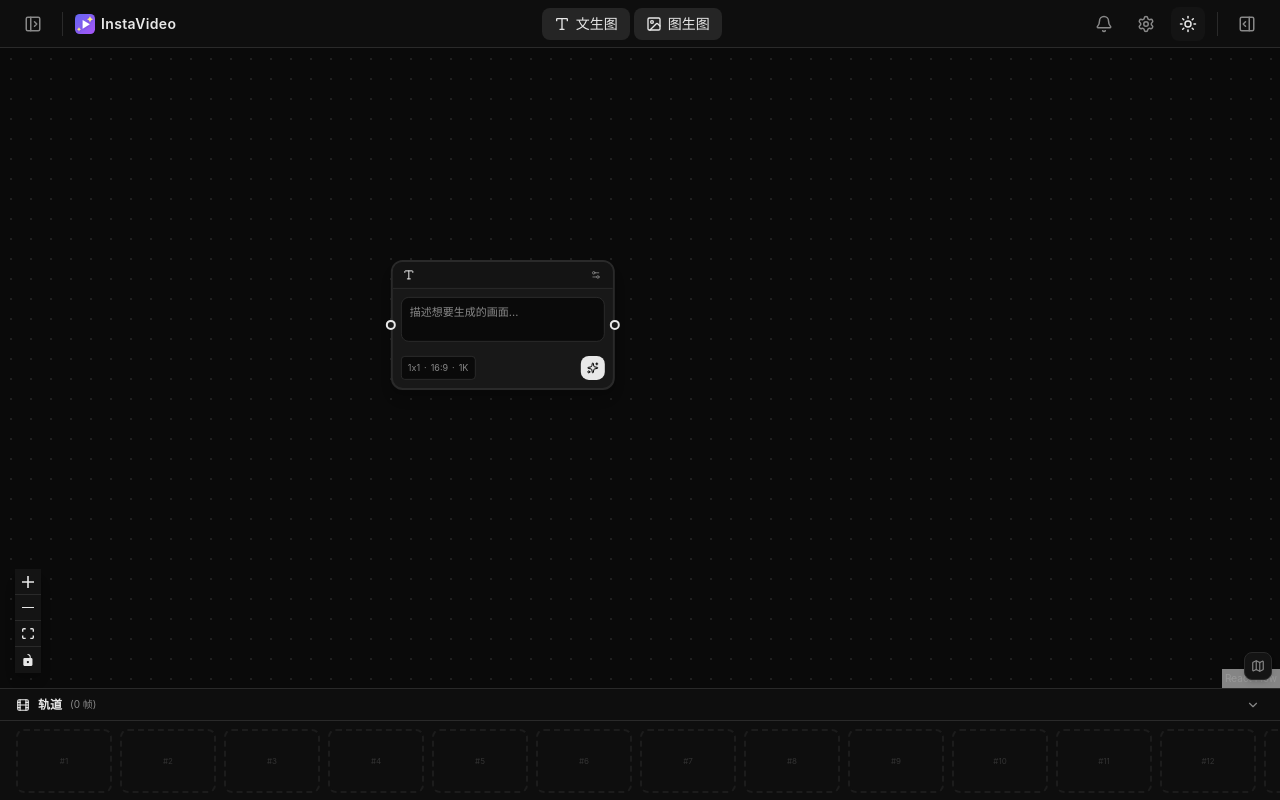
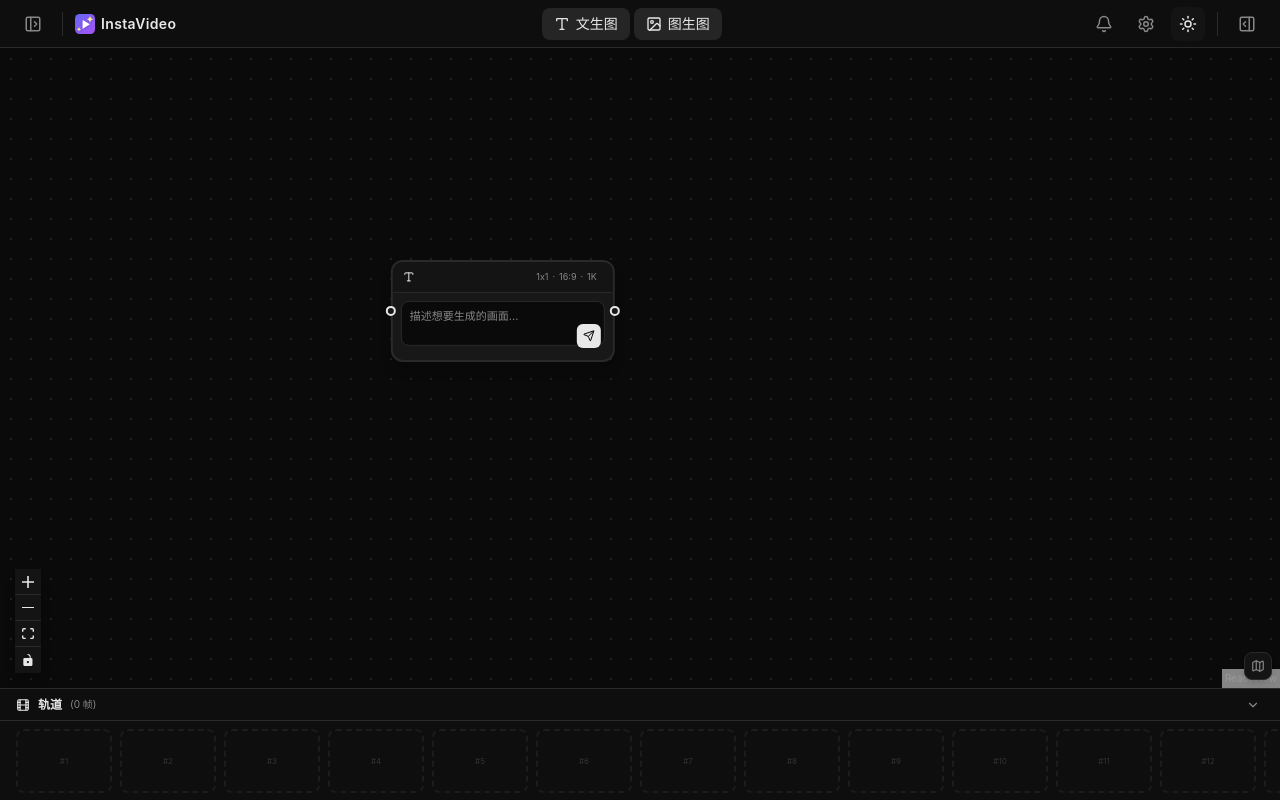
Before and after one commit to iwangbowen/vision-gen, a React (Vite) app: page / in a window 1280 px wide. Both pictures are taken after a click on the button "文生图". Built offline with nearby package versions, Linux system fonts and the light colour scheme.

Commit message:
feat(节点管理): 更新image2image节点的布局和样式 [实现: 调整节点间距和位置，更新按钮样式以显示属性设置]

```diff
--- a/src/components/nodes/Image2ImageNode.tsx
+++ b/src/components/nodes/Image2ImageNode.tsx
@@ -1,6 +1,6 @@
 import { memo, useState, useRef, useEffect } from 'react';
 import { Handle, Position, type NodeProps } from '@xyflow/react';
-import { ImageIcon, Sparkles, Loader2, Settings2, Upload, Library, Scissors } from 'lucide-react';
+import { ImageIcon, Send, Loader2, Upload, Library, Scissors } from 'lucide-react';
 import { useCanvasStore } from '../../stores/canvasStore';
 import AssetPickerDialog from '../ui/AssetPickerDialog';
 import ImageContextMenu from '../ui/ImageContextMenu';
@@ -74,7 +74,7 @@ function Image2ImageNode({ id, data }: NodeProps) {
 
   return (
     <div className="node-card w-56 rounded-xl border-2 bg-node-bg dark:bg-node-bg-dark border-node-border dark:border-node-border-dark shadow-lg">
-      {/* Header - icon only */}
+      {/* Header - icon and settings */}
       <div className="flex items-center justify-between px-2.5 py-1.5 bg-surface dark:bg-surface-dark border-b border-border dark:border-border-dark rounded-t-xl">
         <div className="flex items-center gap-1.5">
           <ImageIcon size={12} className="text-emerald-500" />
@@ -84,14 +84,24 @@ function Image2ImageNode({ id, data }: NodeProps) {
         </div>
         <button
           type="button"
-          className="p-0.5 rounded hover:bg-surface-hover dark:hover:bg-surface-hover-dark text-text-secondary dark:text-text-secondary-dark"
+          className="flex items-center gap-1 px-1.5 py-0.5 rounded hover:bg-surface-hover dark:hover:bg-surface-hover-dark text-[9px] text-text-secondary dark:text-text-secondary-dark transition-colors"
           onClick={() => {
             setSelectedNodeId(id);
             setRightPanelOpen(true);
           }}
-          title="设置"
+          title="打开属性设置"
         >
-          <Settings2 size={10} />
+          <span>{nodeData.gridSize || '1x1'}</span>
+          <span>·</span>
+          <span>{nodeData.aspectRatio || '16:9'}</span>
+          <span>·</span>
+          <span className="uppercase">{nodeData.imageSize || '1k'}</span>
+          {nodeData.style && (
+            <>
+              <span>·</span>
+              <span>{IMAGE_STYLE_OPTIONS.find(o => o.value === nodeData.style)?.label || nodeData.style}</span>
+            </>
+          )}
         </button>
       </div>
 
@@ -189,42 +199,27 @@ function Image2ImageNode({ id, data }: NodeProps) {
           onChange={handleImageUpload}
         />
 
+        <div className="relative">
           <textarea
             ref={textareaRef}
             value={localPrompt}
             onChange={(e) => setLocalPrompt(e.target.value)}
             placeholder="输入提示词..."
             rows={2}
-          className="w-full px-2 py-1.5 rounded-lg text-[11px] resize-none bg-canvas-bg dark:bg-canvas-bg-dark text-text-primary dark:text-text-primary-dark border border-border dark:border-border-dark focus:outline-none focus:border-accent placeholder:text-text-secondary dark:placeholder:text-text-secondary-dark min-h-8 max-h-40 overflow-y-auto custom-scrollbar"
+            className="w-full pl-2 pr-8 py-1.5 rounded-lg text-[11px] resize-none bg-canvas-bg dark:bg-canvas-bg-dark text-text-primary dark:text-text-primary-dark border border-border dark:border-border-dark focus:outline-none focus:border-accent placeholder:text-text-secondary dark:placeholder:text-text-secondary-dark min-h-8 max-h-40 overflow-y-auto custom-scrollbar"
           />
-
-        {/* Compact settings + generate row */}
-        <div className="flex items-center gap-1.5">
-          <div className="h-6 flex items-center gap-1 px-1.5 py-1 rounded bg-canvas-bg dark:bg-canvas-bg-dark border border-border dark:border-border-dark text-[9px] text-text-secondary dark:text-text-secondary-dark">
-            <span>{nodeData.gridSize || '1x1'}</span>
-            <span>·</span>
-            <span>{nodeData.aspectRatio || '16:9'}</span>
-            <span>·</span>
-            <span className="uppercase">{nodeData.imageSize || '1k'}</span>
-            {nodeData.style && (
-              <>
-                <span>·</span>
-                <span>{IMAGE_STYLE_OPTIONS.find(o => o.value === nodeData.style)?.label || nodeData.style}</span>
-              </>
-            )}
-          </div>
           <button
             type="button"
             onClick={handleGenerate}
             disabled={nodeData.status === 'generating'}
             aria-label={nodeData.status === 'generating' ? '生成中' : '生成'}
             title={nodeData.status === 'generating' ? '生成中' : '生成'}
-            className="ml-auto shrink-0 w-6 h-6 flex items-center justify-center rounded-lg transition-colors bg-emerald-500 text-white hover:bg-emerald-600 disabled:opacity-50 disabled:cursor-not-allowed"
+            className="absolute right-1 bottom-1 w-6 h-6 flex items-center justify-center rounded-md transition-colors bg-emerald-500 text-white hover:bg-emerald-600 disabled:opacity-50 disabled:cursor-not-allowed"
           >
             {nodeData.status === 'generating' ? (
               <Loader2 size={12} className="animate-spin" />
             ) : (
-              <Sparkles size={12} />
+              <Send size={12} />
             )}
           </button>
         </div>
--- a/src/components/nodes/Text2ImageNode.tsx
+++ b/src/components/nodes/Text2ImageNode.tsx
@@ -1,6 +1,6 @@
 import { memo, useState, useRef, useEffect } from 'react';
 import { Handle, Position, type NodeProps } from '@xyflow/react';
-import { Type, Sparkles, Loader2, Settings2 } from 'lucide-react';
+import { Type, Send, Loader2 } from 'lucide-react';
 import { useCanvasStore } from '../../stores/canvasStore';
 import type { Text2ImageData } from '../../types';
 import { IMAGE_STYLE_OPTIONS } from '../../utils/constants';
@@ -32,7 +32,7 @@ function Text2ImageNode({ id, data }: NodeProps) {
       bg-node-bg dark:bg-node-bg-dark
       border-node-border dark:border-node-border-dark
       shadow-lg">
-      {/* Header - icon only */}
+      {/* Header - icon and settings */}
       <div className="flex items-center justify-between px-2.5 py-1.5
         bg-surface dark:bg-surface-dark
         border-b border-border dark:border-border-dark">
@@ -44,37 +44,13 @@ function Text2ImageNode({ id, data }: NodeProps) {
         </div>
         <button
           type="button"
-          className="p-0.5 rounded hover:bg-surface-hover dark:hover:bg-surface-hover-dark text-text-secondary dark:text-text-secondary-dark"
+          className="flex items-center gap-1 px-1.5 py-0.5 rounded hover:bg-surface-hover dark:hover:bg-surface-hover-dark text-[9px] text-text-secondary dark:text-text-secondary-dark transition-colors"
           onClick={() => {
             setSelectedNodeId(id);
             setRightPanelOpen(true);
           }}
-          title="设置"
+          title="打开属性设置"
         >
-          <Settings2 size={10} />
-        </button>
-      </div>
-
-      {/* Body */}
-      <div className="p-2 space-y-2">
-        <textarea
-          ref={textareaRef}
-          value={localPrompt}
-          onChange={(e) => setLocalPrompt(e.target.value)}
-          placeholder="描述想要生成的画面..."
-          rows={2}
-          className="w-full px-2 py-1.5 rounded-lg text-[11px] resize-none
-            bg-canvas-bg dark:bg-canvas-bg-dark
-            text-text-primary dark:text-text-primary-dark
-            border border-border dark:border-border-dark
-            focus:outline-none focus:border-accent
-            placeholder:text-text-secondary dark:placeholder:text-text-secondary-dark
-            min-h-10 max-h-40 overflow-y-auto custom-scrollbar"
-        />
-
-        {/* Compact settings + generate row */}
-        <div className="flex items-center gap-1.5">
-          <div className="h-6 flex items-center gap-1 px-1.5 py-1 rounded bg-canvas-bg dark:bg-canvas-bg-dark border border-border dark:border-border-dark text-[9px] text-text-secondary dark:text-text-secondary-dark">
           <span>{nodeData.gridSize || '1x1'}</span>
           <span>·</span>
           <span>{nodeData.aspectRatio || '16:9'}</span>
@@ -86,14 +62,33 @@ function Text2ImageNode({ id, data }: NodeProps) {
               <span>{IMAGE_STYLE_OPTIONS.find(o => o.value === nodeData.style)?.label || nodeData.style}</span>
             </>
           )}
+        </button>
       </div>
+
+      {/* Body */}
+      <div className="p-2">
+        <div className="relative">
+          <textarea
+            ref={textareaRef}
+            value={localPrompt}
+            onChange={(e) => setLocalPrompt(e.target.value)}
+            placeholder="描述想要生成的画面..."
+            rows={2}
+            className="w-full pl-2 pr-8 py-1.5 rounded-lg text-[11px] resize-none
+              bg-canvas-bg dark:bg-canvas-bg-dark
+              text-text-primary dark:text-text-primary-dark
+              border border-border dark:border-border-dark
+              focus:outline-none focus:border-accent
+              placeholder:text-text-secondary dark:placeholder:text-text-secondary-dark
+              min-h-10 max-h-40 overflow-y-auto custom-scrollbar"
+          />
           <button
             type="button"
             onClick={handleGenerate}
             disabled={nodeData.status === 'generating'}
             aria-label={nodeData.status === 'generating' ? '生成中' : '生成'}
             title={nodeData.status === 'generating' ? '生成中' : '生成'}
-            className="ml-auto shrink-0 w-6 h-6 flex items-center justify-center rounded-lg
+            className="absolute right-1 bottom-1 w-6 h-6 flex items-center justify-center rounded-md
               transition-colors
               bg-accent text-white dark:text-black hover:bg-accent-hover
               disabled:opacity-50 disabled:cursor-not-allowed"
@@ -101,7 +96,7 @@ function Text2ImageNode({ id, data }: NodeProps) {
             {nodeData.status === 'generating' ? (
               <Loader2 size={12} className="animate-spin" />
             ) : (
-              <Sparkles size={12} />
+              <Send size={12} />
             )}
           </button>
         </div>
--- a/src/stores/canvasStore.ts
+++ b/src/stores/canvasStore.ts
@@ -605,10 +605,11 @@ export const useCanvasStore = create<CanvasState>((set, get) => ({
       img.src = generatedImage;
     });
 
-    const cellSpacing = 250; // Increased spacing for image2image nodes
+    const cellSpacingX = 250; // Increased spacing for image2image nodes
+    const cellSpacingY = 300; // Increased vertical spacing for image2image nodes
     const padding = 20;
-    const groupWidth = size * cellSpacing + padding * 2;
-    const groupHeight = size * cellSpacing + padding * 2 + 40; // extra 40 for label
+    const groupWidth = size * cellSpacingX + padding * 2;
+    const groupHeight = size * cellSpacingY + padding * 2 + 40; // extra 40 for label
 
     // Create a group node as the parent
     const groupId = getNodeId();
@@ -627,8 +628,8 @@ export const useCanvasStore = create<CanvasState>((set, get) => ({
       id: getNodeId(),
       type: 'image2image' as const,
       position: {
-        x: padding + (idx % size) * cellSpacing,
-        y: padding + 40 + Math.floor(idx / size) * cellSpacing,
+        x: padding + (idx % size) * cellSpacingX,
+        y: padding + 40 + Math.floor(idx / size) * cellSpacingY,
       },
       parentId: groupId,
       extent: 'parent' as const,
```
Lines whose indentation alone changed are shown as unchanged.
